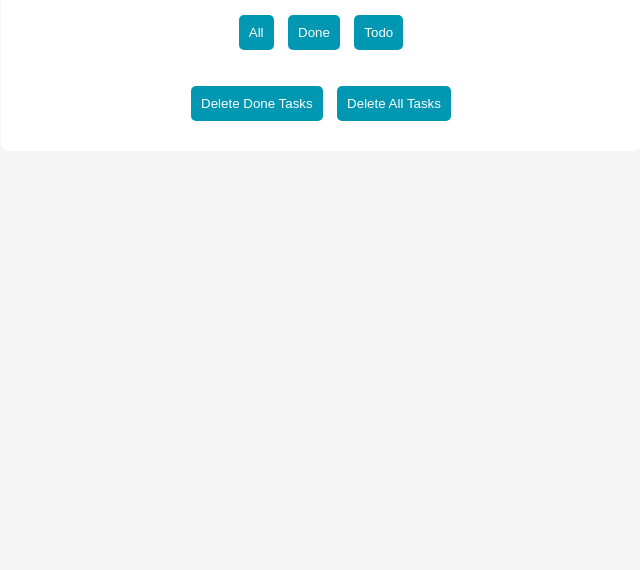
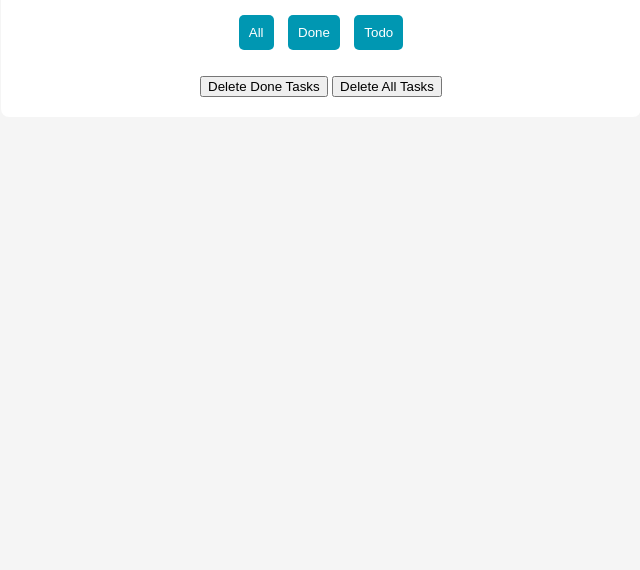
Before and after one commit to mahmoud-aaup/web_frontend_project_2, a plain HTML site: page index.html in a window 1280 px wide. Shown: the part 230-800 px from the top of the page, without its empty margins (319-959 px from the left). Drawn offline with Linux system fonts and the light colour scheme.

Commit message:
style: taps button design

```diff
--- a/style.css
+++ b/style.css
@@ -41,13 +41,3 @@ body {
     color: white;
     border-radius: 5px;
   }
-
-    /* ----------------- actions button  design  */
-    .actions button {
-        margin: 10px 5px;
-        padding: 10px;
-        border: none;
-        background: #0097b2;
-        color: white;
-        border-radius: 5px;
-      }
```
